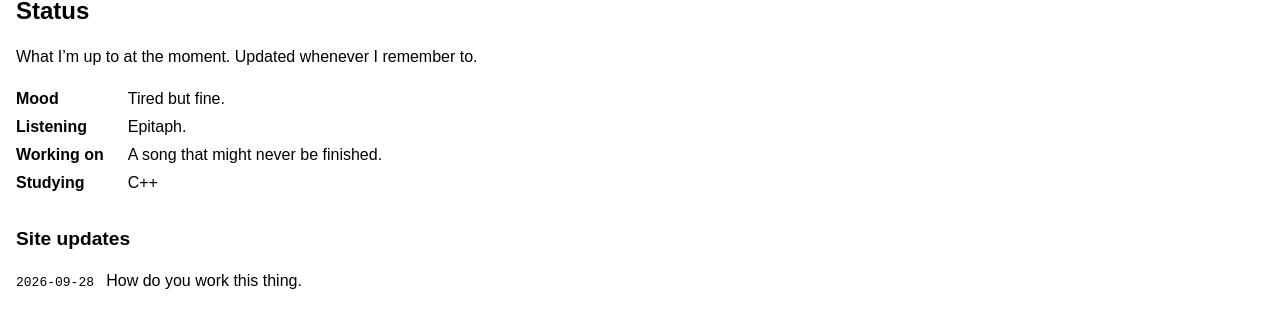
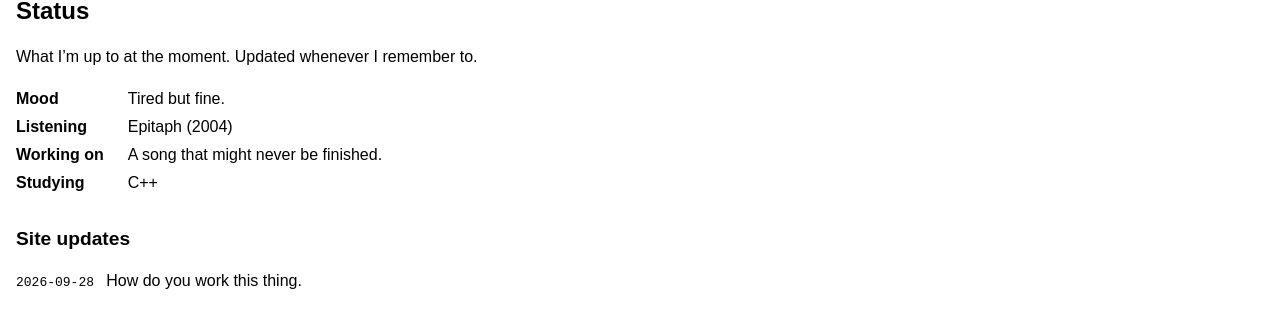
Before and after one commit to meowzerskittycat/meowzerskittycat.github.io, a Jekyll site: the page built from status.md, in a window 1280 px wide. Shown: the part 116-426 px from the top of the page. Built offline with Jekyll 4.4.1, drawn with Linux system fonts in a browser that asks for light colours.

Commit message:
Update listening status with year of release

```diff
--- a/_config.yml
+++ b/_config.yml
@@ -19,7 +19,7 @@ baseurl: ""
 # You can rename, add or remove lines; the part before the colon is the label.
 status:
   mood: "Tired but fine."
-  listening: "Epitaph."
+  listening: "Epitaph (2004)"
   working_on: "A song that might never be finished."
   studying: "C++"
 
```
